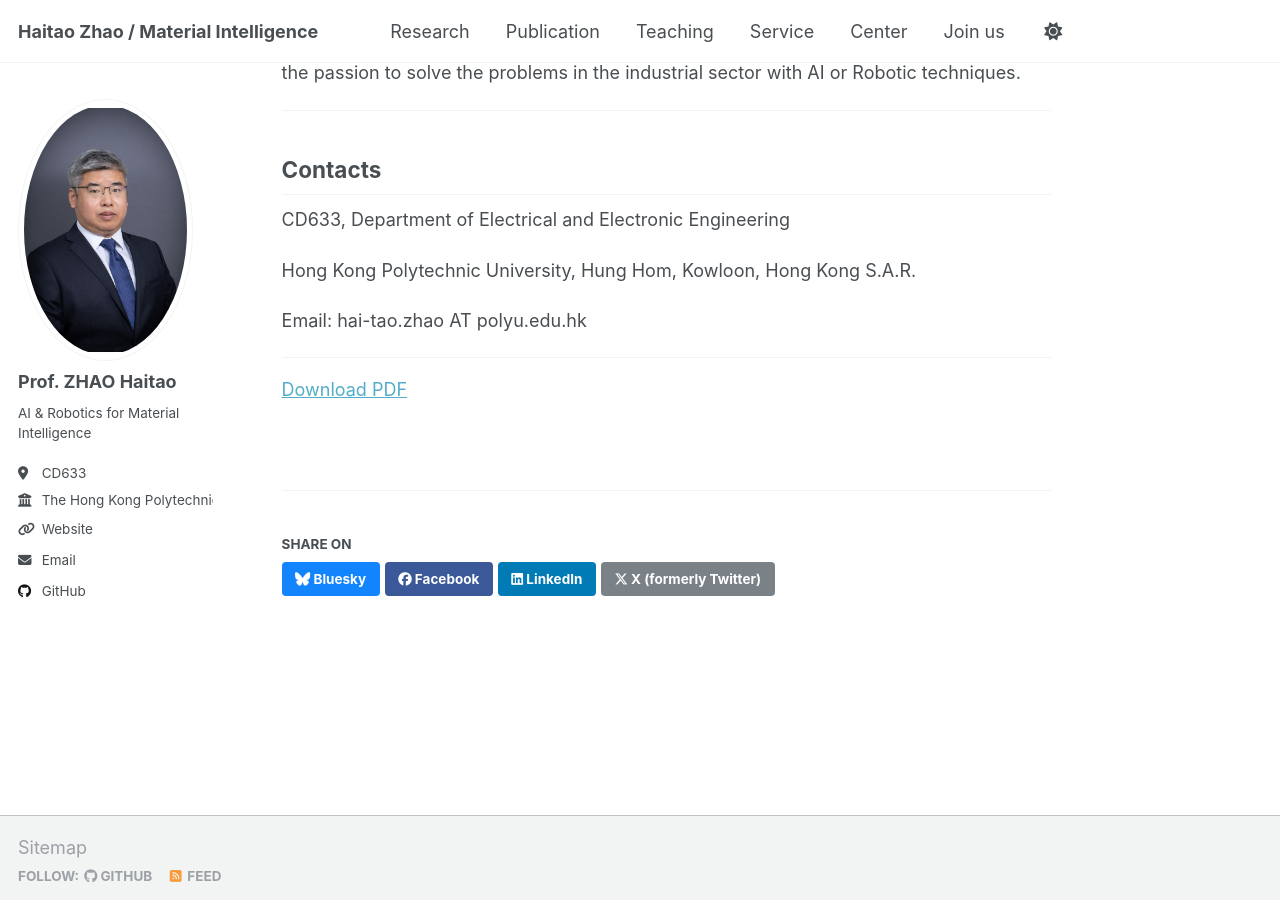
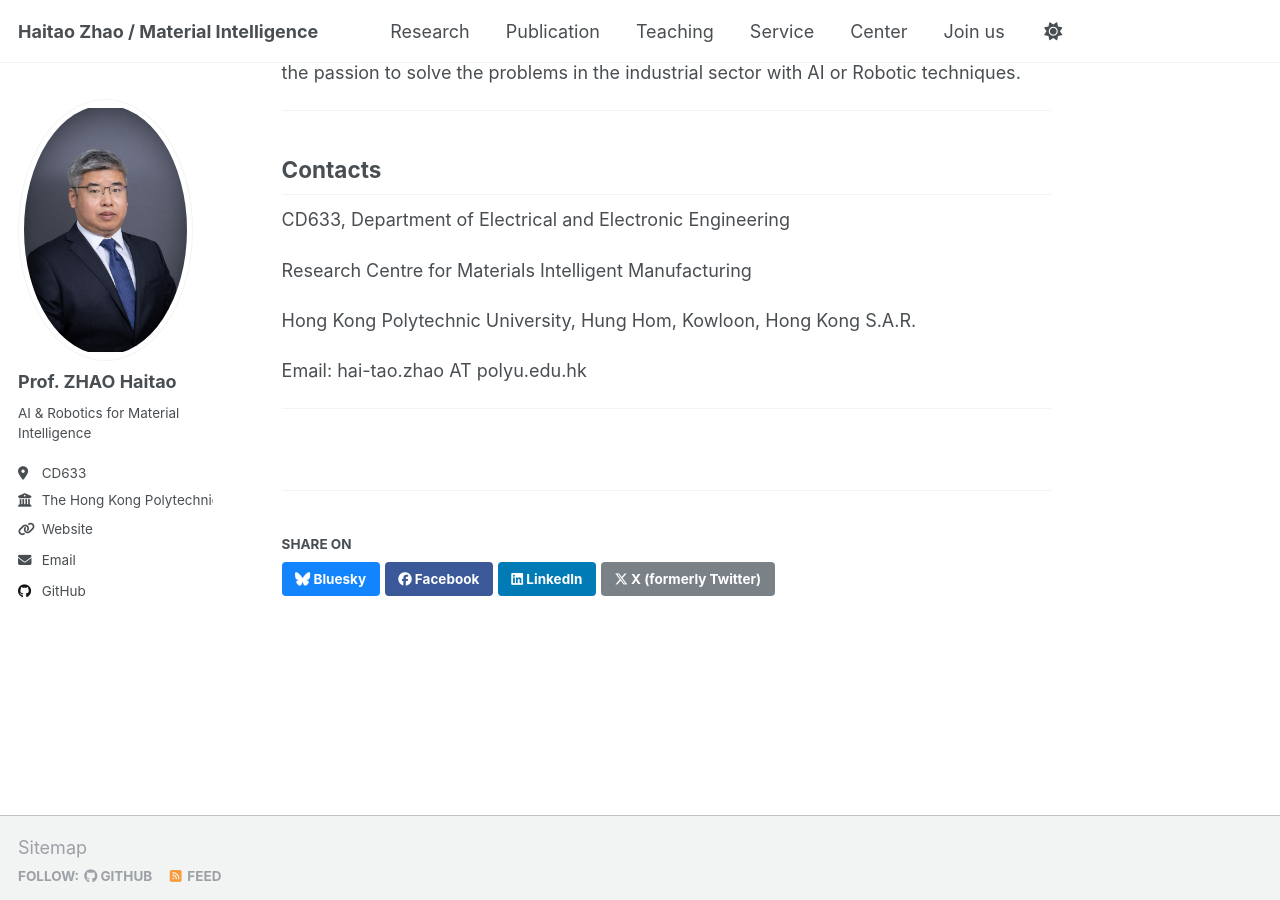
Before and after one commit to HaitaoZhao-PolyU/HaitaoZhao-PolyU.github.io, a Jekyll site: the page built from _join-us1/join-us.md, in a window 1280 px wide and 900 px high, scrolled down 4742 px. Built offline with Jekyll 4.4.1, drawn with Linux system fonts in a browser that asks for light colours.

Commit message:
Update join-us.md

```diff
--- a/_join-us1/join-us.md
+++ b/_join-us1/join-us.md
@@ -158,9 +158,10 @@ The scholarship aims to provide partial financial support to Visiting Scholar/Po
 
 CD633, Department of Electrical and Electronic Engineering
 
+Research Centre for Materials Intelligent Manufacturing
+
 Hong Kong Polytechnic University, Hung Hom, Kowloon, Hong Kong S.A.R.
 
 Email: hai-tao.zhao AT polyu.edu.hk
 
 ---
-[Download PDF](/files/s44160-023-00250-5 (2).pdf)
```
